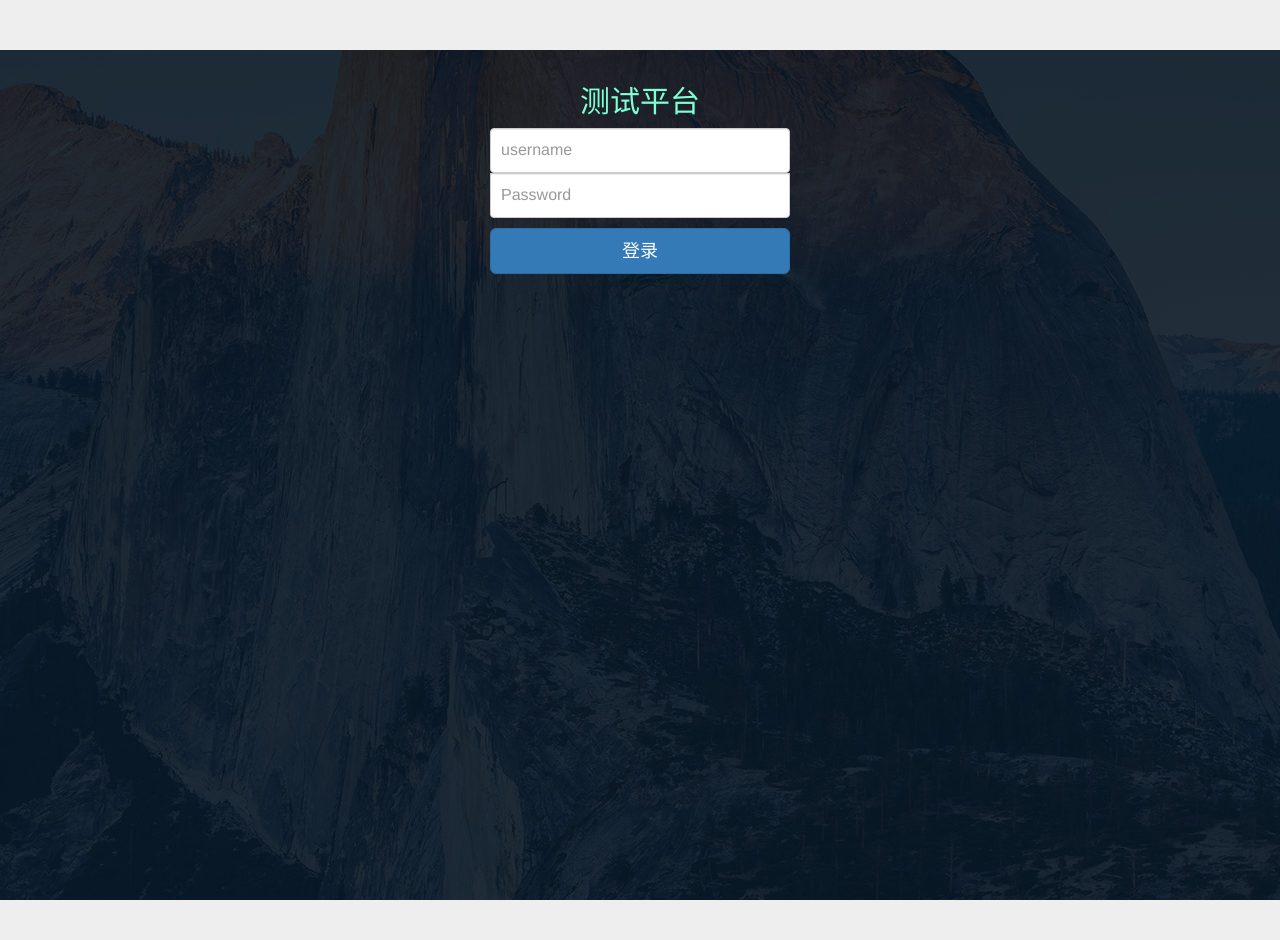
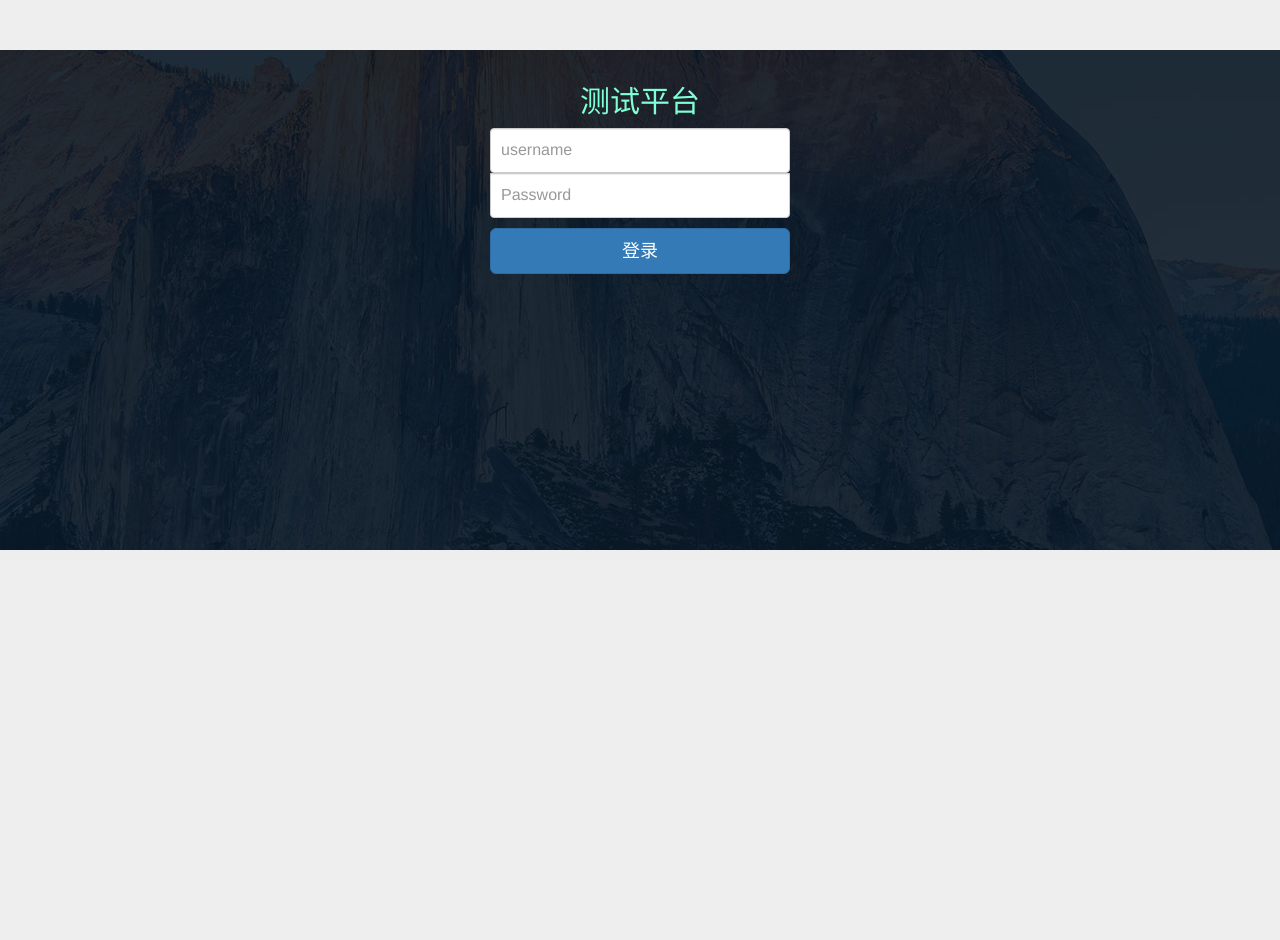
Before and after one commit to yujm2018/test_platform_source, a Django app: page / in a window 1280 px wide. After the commit the page ends 550 px from the top, so only its background shows below. Run offline with Django 3.2, Linux system fonts and the light colour scheme; some libraries are stand-ins or nearby versions.

Commit message:
提交更新

```diff
--- a/resource/tasks/cases_data.json
+++ b/resource/tasks/cases_data.json
@@ -1 +1 @@
-{"2": {"url": "http://httpbin.org/get", "method": "get", "type_": "from", "header": "{}", "parameter": "{'key1': 'value1', 'key2': 'value2'}", "assert_": "111111"}, "1": {"url": "http://httpbin.org/get", "method": "get", "type_": "from", "header": "{}", "parameter": "{'key1': 'value1', 'key2': 'value2'}", "assert_": "116.25.146.224"}, "3": {"url": "https://api.github.com/events", "method": "get", "type_": "from", "header": "{}", "parameter": "{}", "assert_": "13354"}}
+{"1": {"header": "{}", "type_": "from", "url": "http://127.0.0.1:8080", "parameter": "{}", "assert_": "{}", "method": "get"}, "2": {"header": "{}", "type_": "from", "url": "http://127.0.0.1:8080", "parameter": "{}", "assert_": "{}", "method": "get"}}
--- a/templates/index.html
+++ b/templates/index.html
@@ -20,7 +20,7 @@
   <style>
   .bg {
       background:url(/static/image/index.jpg) no-repeat center fixed;
-      height: 850px;
+      height: 500px;
   }
   .login-title {
     text-align: center;
```
Also changed, not shown: project_app/migrations/0003_auto_20190319_2214.py (added).
